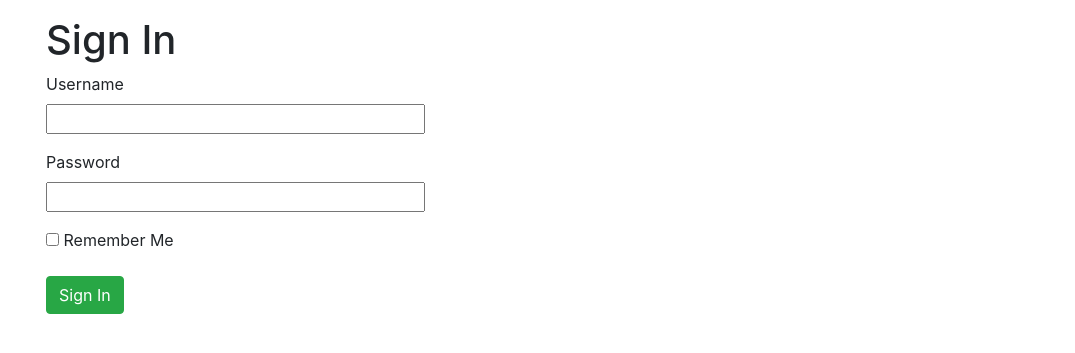
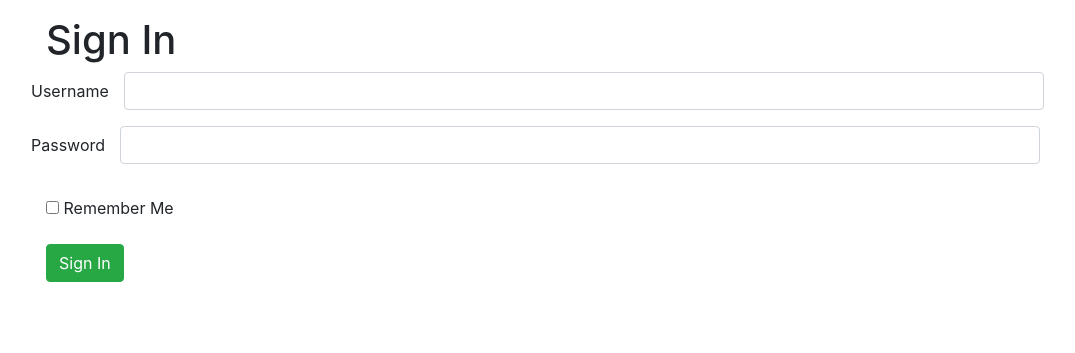
Before and after one commit to ezalivadnyi/flask_microblog, a Flask app: page /login in a window 1280 px wide. Shown: the part 40-393 px from the top of the page, without its empty margins (39-1114 px from the left). Run offline with Flask 2, Linux system fonts and the light colour scheme; some libraries are stand-ins or nearby versions.

Commit message:
login form bootstrap fix

```diff
--- a/app/templates/base.html
+++ b/app/templates/base.html
@@ -34,7 +34,7 @@
                     {% if messages %}
                         <ul>
                             {% for message in messages %}
-                                <li>{{ message }}</li>
+                                <li class="alert alert-info" role="alert">{{ message }}</li>
                             {% endfor %}
                         </ul>
                     {% endif %}
--- a/app/templates/login.html
+++ b/app/templates/login.html
@@ -4,20 +4,27 @@
     <h1>{{ title }}</h1>
     <form action="" method="post" novalidate>
         {{ form.hidden_tag() }}
-        <p>
-            {{ form.username.label }}<br>
-            {{ form.username(size=32) }}<br>
-            {% for error in form.username.errors %}
-            <span>{{ error }}</span>
-            {% endfor %}
-        </p>
-        <p>
-            {{ form.password.label }}<br>
-            {{ form.password(size=32) }}<br>
-            {% for error in form.password.errors %}
-            <span>{{ error }}</span>
-            {% endfor %}
-        </p>
+
+        <div class="form-group row">
+            {{ form.username.label(class='col-form-label') }}
+            <div class="col-sm-10">
+                {{ form.username(size=32, class='form-control') }}
+                {% for error in form.username.errors %}
+                    <small class="form-text text-danger">{{ error }}</small>
+                {% endfor %}
+            </div>
+        </div>
+
+        <div class="form-group row">
+            {{ form.password.label(class='col-form-label') }}
+            <div class="form-group col-sm-10">
+                {{ form.password(size=32, class='form-control') }}
+                {% for error in form.password.errors %}
+                    <small class="form-text text-danger">{{ error }}</small>
+                {% endfor %}
+            </div>
+        </div>
+
         <p>{{ form.remember_me() }} {{ form.remember_me.label }}</p>
         <p>{{ form.submit(class='btn btn-success') }}</p>
     </form>
```
